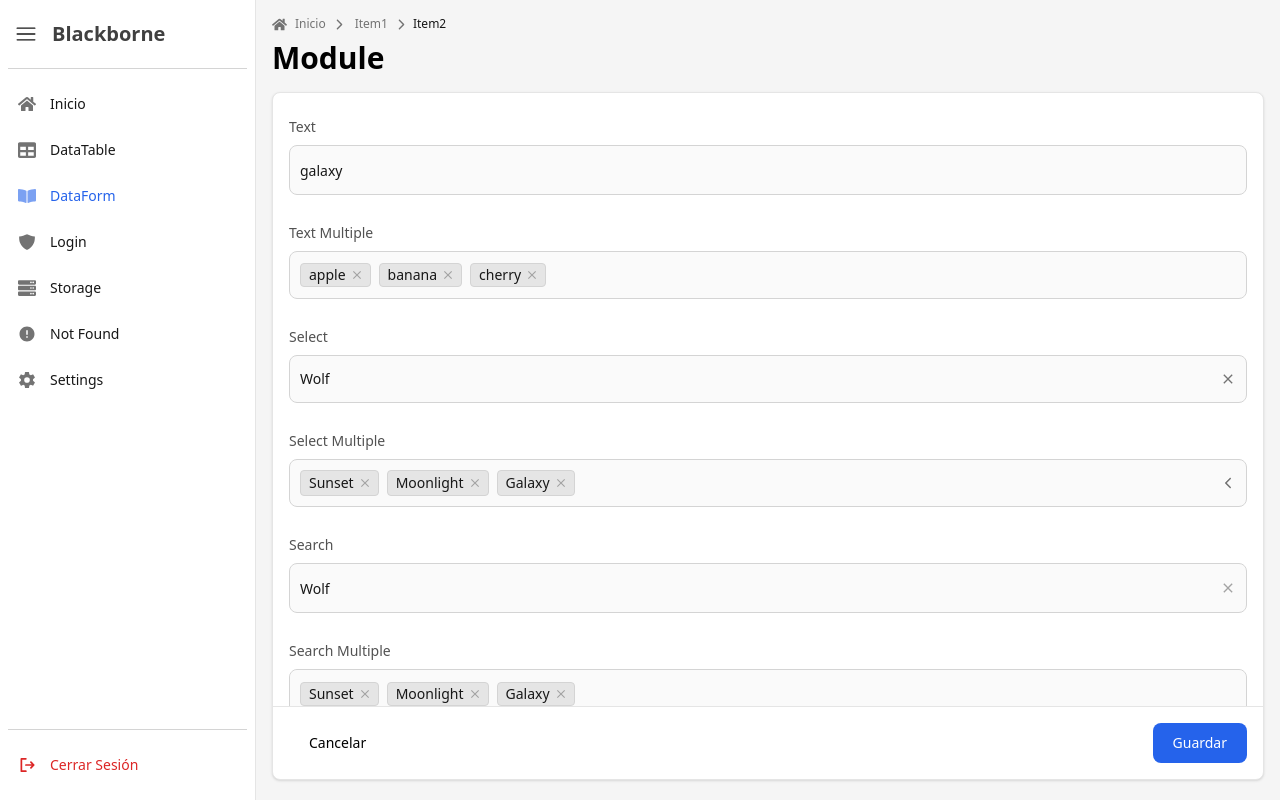
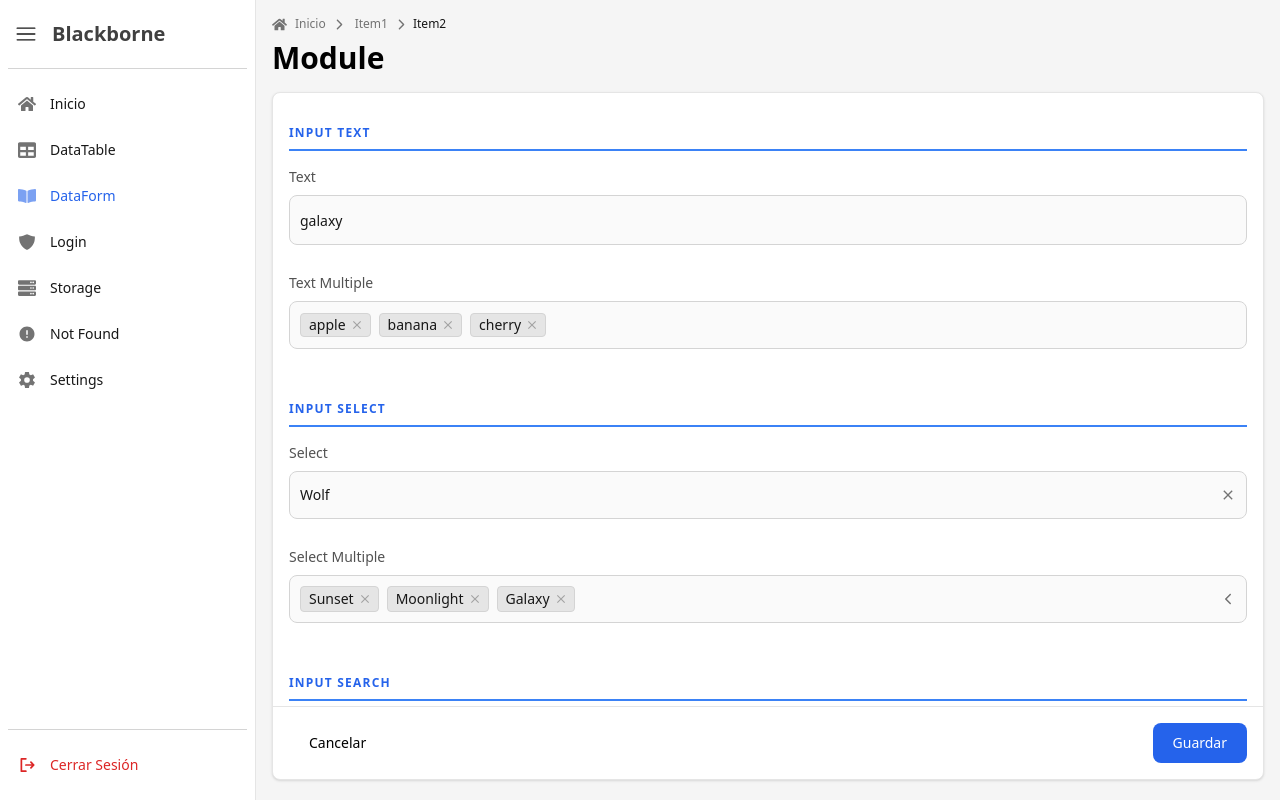
Before and after one commit to juniorencode/blackborne, a React (Vite) app: page /form in a window 1280 px wide. Built offline with nearby package versions, Linux system fonts and the light colour scheme.

Commit message:
feat: form section component

```diff
--- /dev/null
+++ b/lib/components/FormSection/index.jsx
@@ -0,0 +1,44 @@
+import PropTypes from 'prop-types';
+import { cn } from '../../utilities/styles.utilities';
+
+export const FormSection = props => {
+  const { children, className, title, box } = props;
+
+  return (
+    <div
+      className={cn(
+        'w-full',
+        {
+          'border rounded-lg border-primary-500 dark:border-primary-600': box
+        },
+        className
+      )}
+    >
+      {title && (
+        <h1
+          className={cn('text-xs font-bold tracking-widest uppercase', {
+            'p-4 rounded-t-lg dark:bg-opacity-50 text-white dark:text-secondary-300 bg-primary-600 dark:bg-primary-700':
+              box,
+            'py-2 text-primary-600 dark:text-primary-400': !box
+          })}
+        >
+          {title}
+        </h1>
+      )}
+      <div
+        className={cn('grid grid-cols-12 gap-2 p-4', {
+          'p-0 py-4 border-t-2 border-primary-500 dark:border-primary-400': !box
+        })}
+      >
+        {children}
+      </div>
+    </div>
+  );
+};
+
+FormSection.propTypes = {
+  children: PropTypes.node.isRequired,
+  className: PropTypes.string,
+  title: PropTypes.string,
+  box: PropTypes.bool
+};
--- a/lib/main.js
+++ b/lib/main.js
@@ -4,6 +4,7 @@ export { Button } from './components/Button';
 export { Card } from './components/Card';
 export { DataForm } from './components/DataForm';
 export { DataTable } from './components/DataTable';
+export { FormSection } from './components/FormSection';
 export { InputText } from './components/InputText';
 export { InputSelect } from './components/InputSelect';
 export { InputSearch } from './components/InputSearch';
--- a/src/pages/FormPage/index.jsx
+++ b/src/pages/FormPage/index.jsx
@@ -1,6 +1,11 @@
 import { DataFormLayout } from '../../../lib/layouts';
 import { useForm } from '../../../lib/hooks';
-import { InputSearch, InputSelect, InputText } from '../../../lib/main';
+import {
+  FormSection,
+  InputSearch,
+  InputSelect,
+  InputText
+} from '../../../lib/main';
 
 export const FormPage = () => {
   const Form = useForm({
@@ -29,7 +34,9 @@ export const FormPage = () => {
   return (
     <DataFormLayout breadcrumb={breadcrumb} title="Module" form={Form}>
       <form className="flex flex-col gap-2" onKeyDown={Form.handleAssistant}>
+        <FormSection title="Input Text">
           <InputText
+            className="col-span-12"
             name="text"
             label="Text"
             options={[
@@ -48,6 +55,7 @@ export const FormPage = () => {
             minLength={2}
           />
           <InputText
+            className="col-span-12"
             name="textMultiple"
             label="Text Multiple"
             options={[
@@ -66,6 +74,8 @@ export const FormPage = () => {
             funcDelete={id => console.log('delete item: ' + id)}
             minLength={2}
           />
+        </FormSection>
+        <FormSection title="Input Select">
           <InputSelect
             className="col-span-12"
             name="select"
@@ -103,7 +113,10 @@ export const FormPage = () => {
             register={Form.register}
             multiple
           />
+        </FormSection>
+        <FormSection title="Input Search">
           <InputSearch
+            className="col-span-12"
             name="search"
             label="Search"
             options={[
@@ -120,6 +133,7 @@ export const FormPage = () => {
             register={Form.register}
           />
           <InputSearch
+            className="col-span-12"
             name="searchMultiple"
             label="Search Multiple"
             options={[
@@ -136,6 +150,7 @@ export const FormPage = () => {
             register={Form.register}
             multiple
           />
+        </FormSection>
       </form>
     </DataFormLayout>
   );
```
Lines whose indentation alone changed are shown as unchanged.
